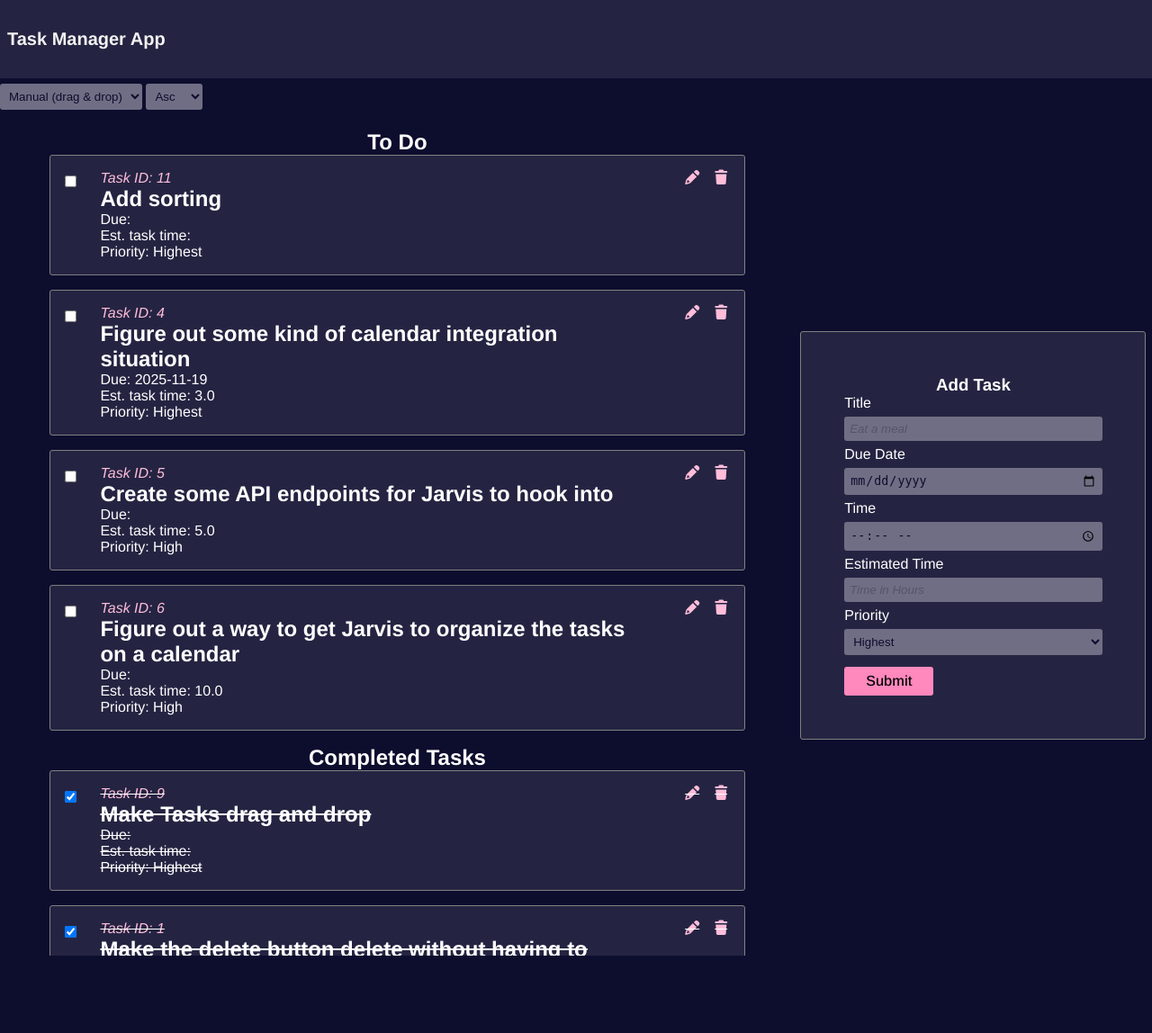
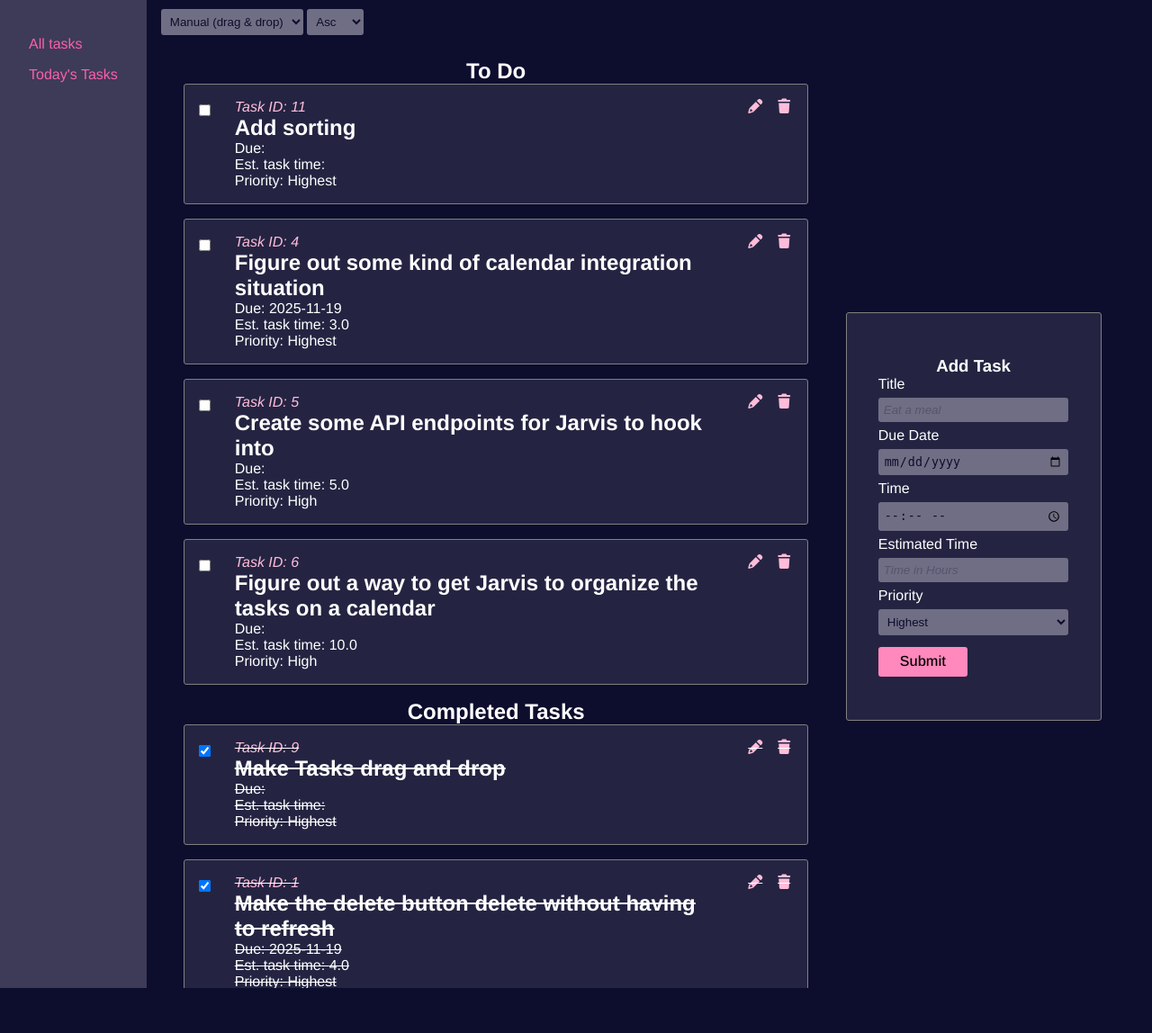
Before and after one commit to av3ry3ris/taskApp, a Flask app: page / in a window 1280 px wide. Shown: the whole page at 90% size. Run offline with Flask 3, Linux system fonts and the light colour scheme; data comes from the database, SQL or seed files in the repository; some libraries are stand-ins or nearby versions.

Commit message:
Added side navigation for "Today's Tasks" page.

```diff
--- a/static/css/main.css
+++ b/static/css/main.css
@@ -56,6 +56,8 @@ body {
     font-family: "Arimo", sans-serif;
     background: var(--clr-surface-a0);
     color: var(--clr-light-a0);
+    display: flex;
+    flex-flow: row nowrap;
 }
 
 
@@ -112,6 +114,33 @@ header h1 {
     font-weight: 700;
 }
 
+.sort-options {
+    padding: 0.25em 1em;
+}
+
+.sideBar {
+    background: var(--clr-surface-a20);
+    display: flex;
+    flex-flow: column;
+    padding: 1em;
+    align-items: center;
+
+}
+
+.sideBar ul {
+    padding: 1em;
+}
+
+.sideBar ul li {
+    list-style-type: none;
+    padding: .5em 0;
+}
+
+.sideBar ul li a {
+    text-decoration: none;
+    color: var(--clr-primary-a0);
+}
+
 #main {
 
     width: 100%;
@@ -146,7 +175,7 @@ header h1 {
     flex-flow: column;
     align-items: center;
     overflow-y: auto;
-    height: 80vh;
+    height: 90vh;
     scrollbar-color: var(--clr-surface-a20) var(--clr-surface-a0);
     padding-top: 1em;
 }
@@ -165,7 +194,7 @@ header h1 {
     text-decoration: line-through;
 }
 
-.completed, .incomplete{
+.completed, .incomplete, .todaysTasks{
     width: 100%;
     display: flex;
     justify-content: flex-start;
--- a/templates/index.html
+++ b/templates/index.html
@@ -16,10 +16,14 @@
 </head>
 
 <body>
-    <header>
-        <h1>Task Manager App</h1>
-    </header>
+    <nav class="sideBar">
+        <ul>
+            <li><a href="#">All tasks</a></li>
+            <li><a href="#">Today's Tasks</a></li>
+        </ul>
+        </nav>
     <div class="content-container">
+
         <div class="sort-options">
             <select id="sort-by">
                 <option value="manual">Manual (drag & drop)</option>
```
